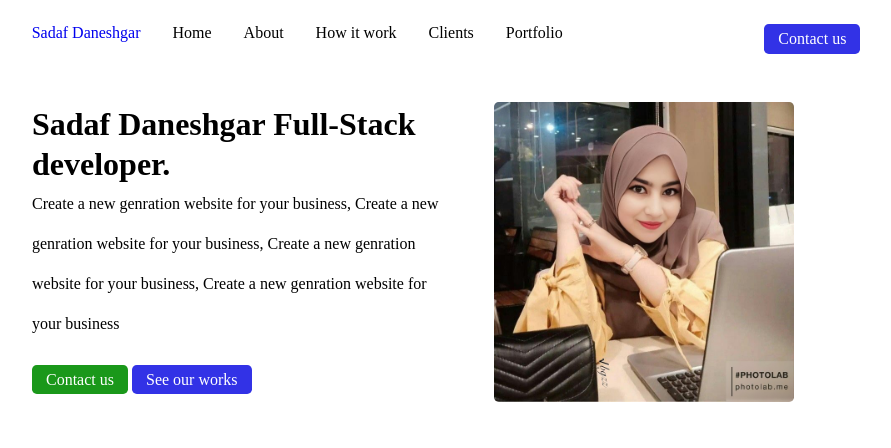
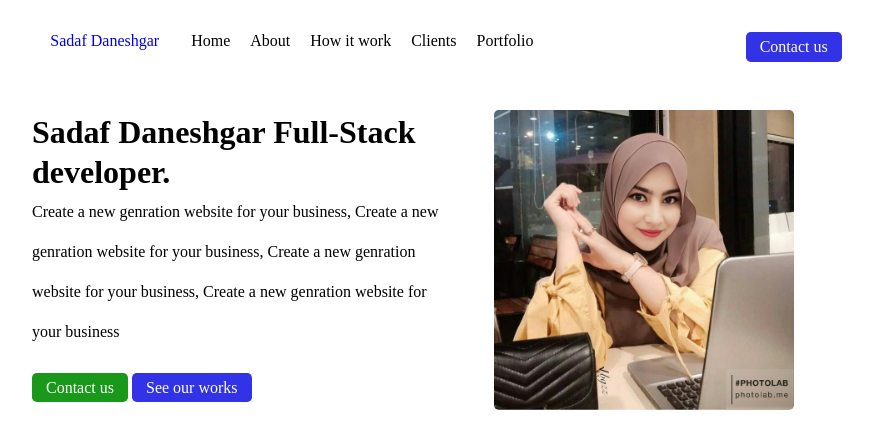
Before and after one commit to sadaf-Daneshgar/p-practice, a plain HTML site: page index.html in a window 1280 px wide. Shown: the whole page, without its empty margins (194-1085 px from the left). Drawn offline with Linux system fonts and the light colour scheme.

Commit message:
fix the style issues

```diff
--- a/style.css
+++ b/style.css
@@ -12,8 +12,9 @@ a {
   text-decoration: none;
 }
 
-header {
-  padding: 1.5rem;
+.continer {
+  justify-content: space-around;
+  padding: 2rem;
 }
 
 .top-header {
@@ -27,7 +28,7 @@ nav {
 
 .menu {
   display: flex;
-  gap: 2rem;
+  gap: 20px;
   padding-left: 2rem;
 }
 
@@ -43,17 +44,17 @@ nav {
 }
 
 .bottom_header {
+  margin-top: 3rem;
   align-items: center;
   display: flex;
   justify-content: center;
-  padding-top: 3rem;
 }
 
 .header-content {
   display: flex;
   align-items: center;
   line-height: 2.5rem;
-  flex-wrap: wrap;
+  /* flex-wrap: wrap; */
 }
 
 .left_side {
```
